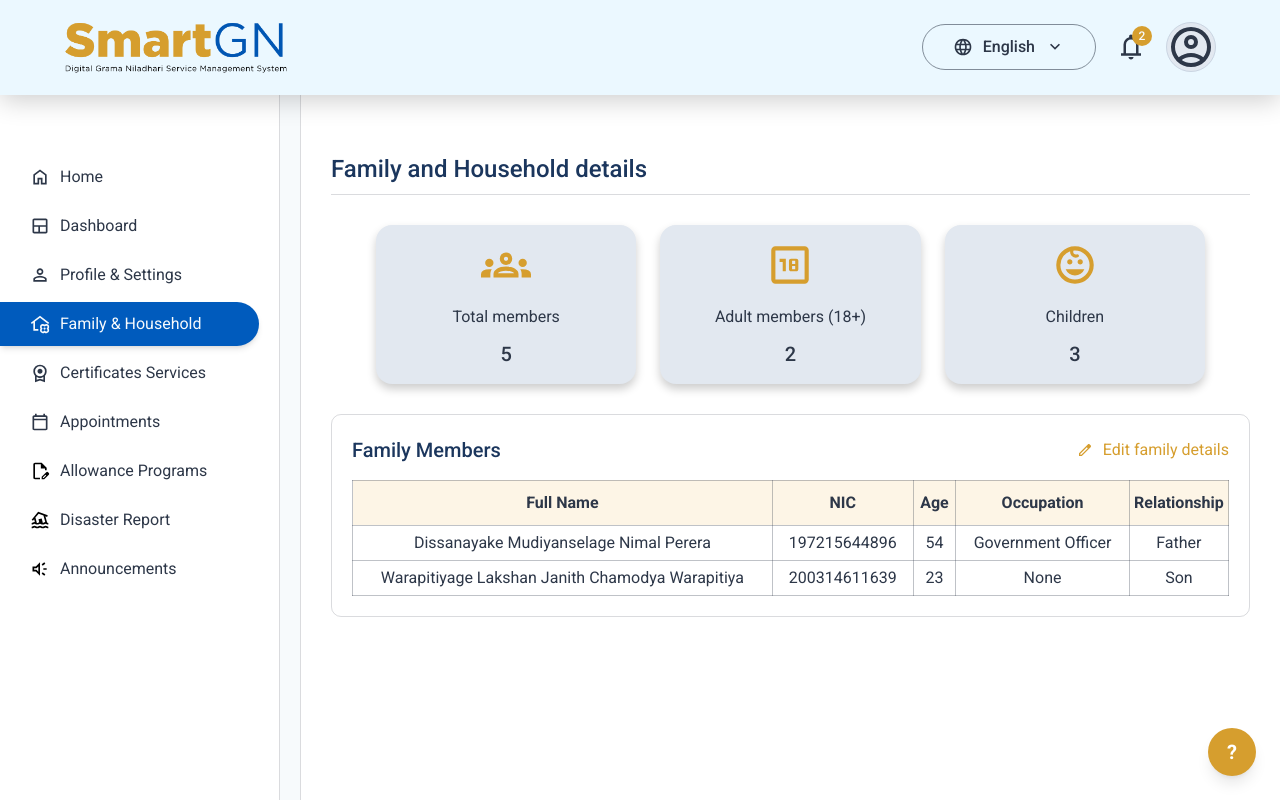
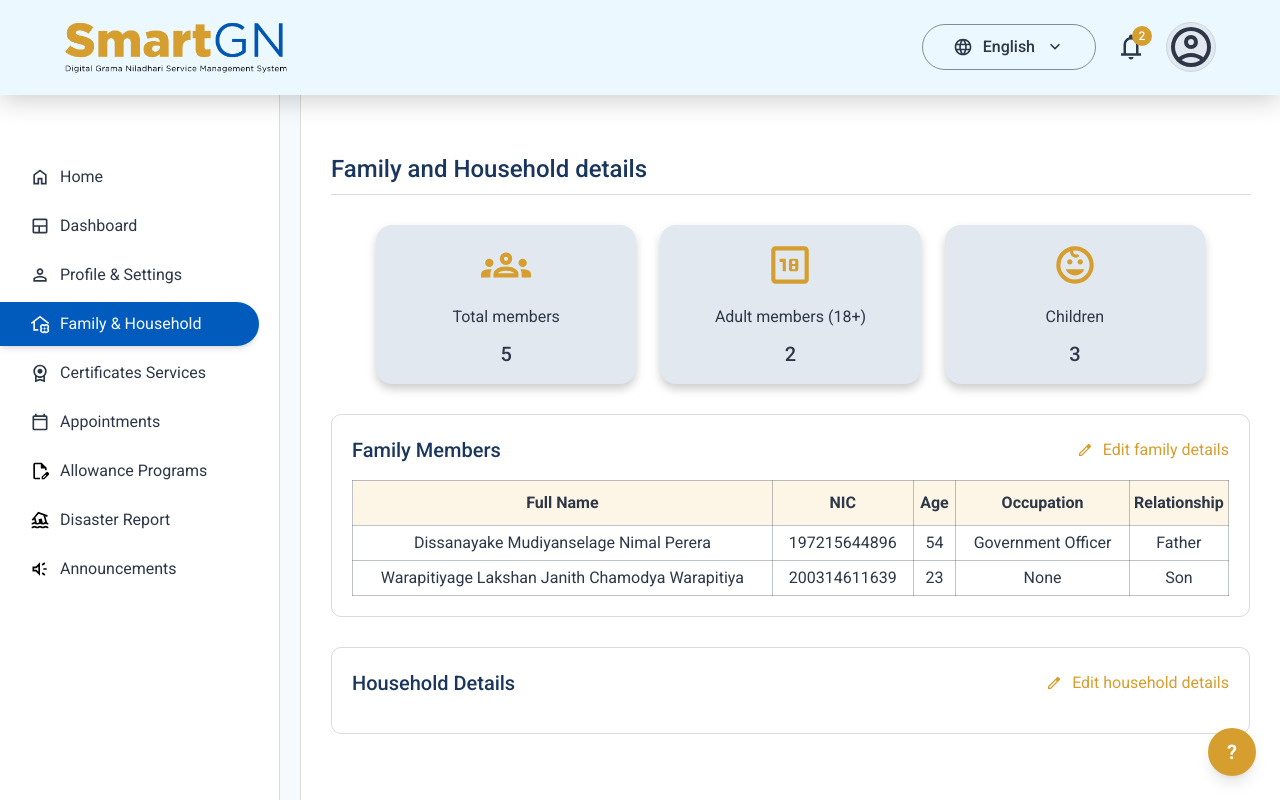
Before and after one commit to Mogith-Code/SmartGN-Digital-GN-Service-Management-System, a React (Vite) app in the folder SmartGN/: page /RHousehold in a window 1280 px wide. Shown: the top 800 px of the page. Built offline with nearby package versions, Linux system fonts and the light colour scheme.

Commit message:
update FamilyHouseholdLayout.jsx

```diff
--- a/SmartGN/src/Components/Family&HouseholdPage/FamilyHouseholdLayout.jsx
+++ b/SmartGN/src/Components/Family&HouseholdPage/FamilyHouseholdLayout.jsx
@@ -44,6 +44,19 @@ function FamilyHouseholdLayout() {
           <FamilyMemberTable />
         </div>
       </div>
+
+      <div className="flex flex-col border border-[#2D37482D] p-[20px] m-[30px] rounded-[10px]">
+        <div className="flex w-full justify-between items-center mb-[15px]">
+          <span className="text-[20px] text-[#1B365D] font-medium">
+            Household Details
+          </span>
+
+          <button className="flex gap-[10px] items-center text-[16px] text-[#D69E2E] cursor-pointer">
+            <img src={editIcon} alt="editIcon" className="h-[16px]" />
+            Edit household details
+          </button>
+        </div>
+      </div>
     </>
   );
 }
```
